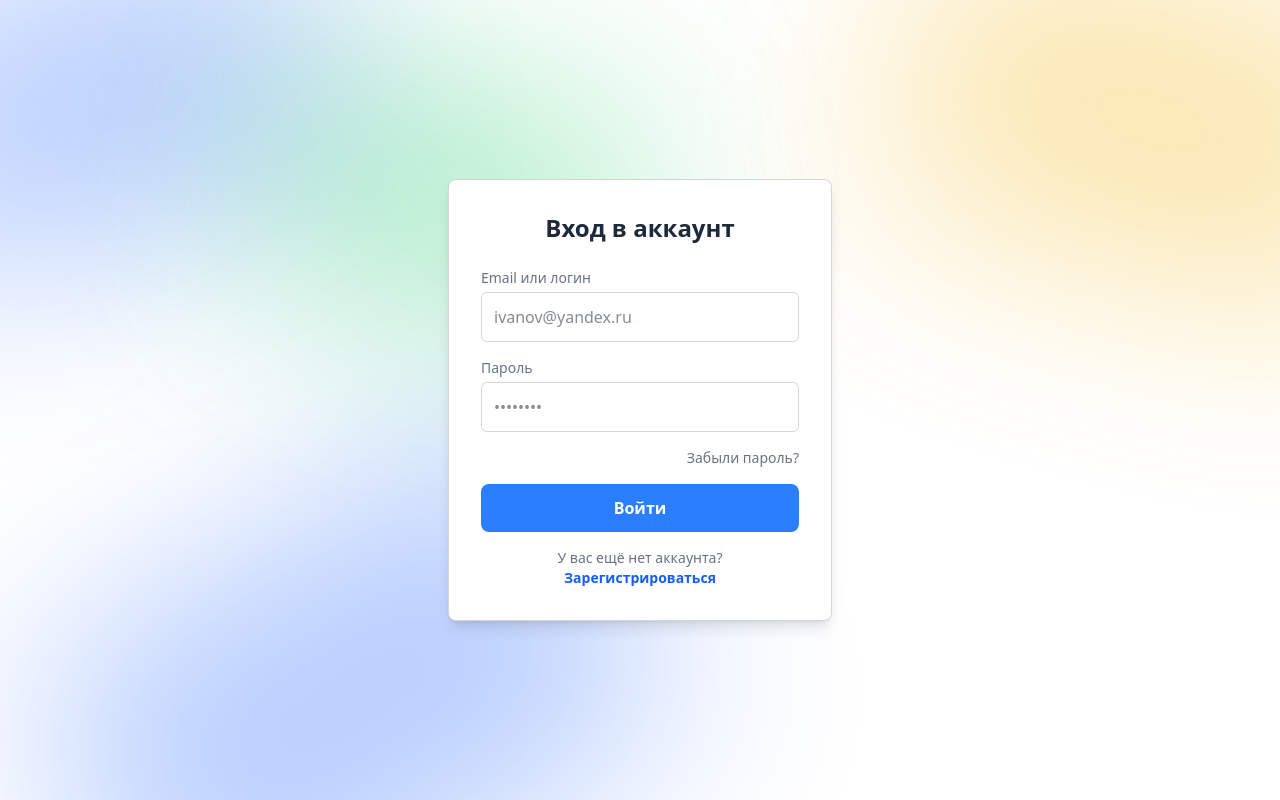
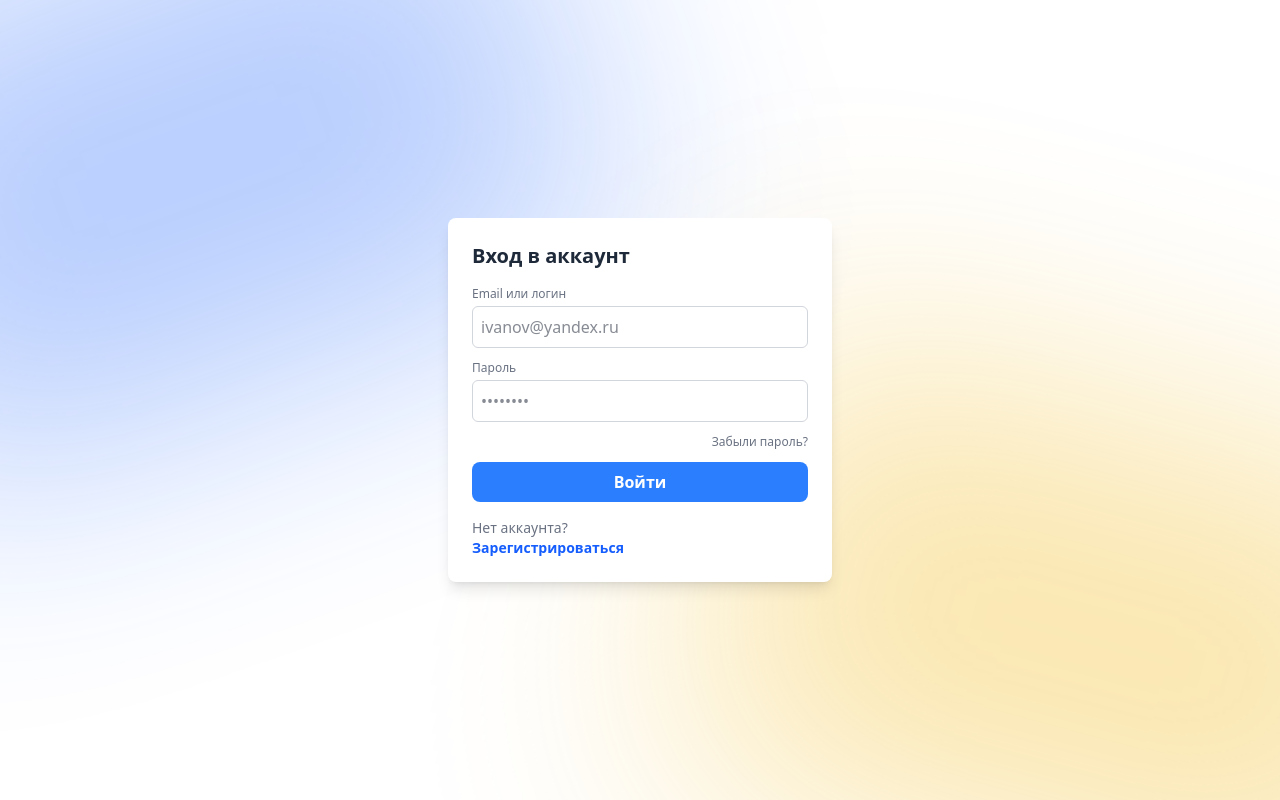
Before and after one commit to Laiyoshi/food-delivery-app, a Next.js app: page /login in a window 1280 px wide. Built offline with nearby package versions, Linux system fonts and the light colour scheme.

Commit message:
fix some issues

```diff
--- a/src/app/components/login/Login.tsx
+++ b/src/app/components/login/Login.tsx
@@ -4,51 +4,56 @@ import Link from "next/link";
 
 const LoginPage = () => {
   return (
-    <div className="relative flex min-h-screen items-center justify-center bg-white overflow-hidden">
-      <div className="absolute w-[35vw] h-[35vh] bg-blue-600 opacity-30 blur-[8vw] top-[-5vh] left-[-10vw] rotate-[-20deg]" />
-      <div className="absolute w-[40vw] h-[40vh] bg-yellow-500 opacity-30 blur-[8vw] top-[-5vh] right-[-10vw] rotate-[15deg]" />
-      <div className="absolute w-[45vw] h-[45vh] bg-blue-600 opacity-30 blur-[8vw] bottom-[-10vh] left-[5vw] rotate-[-30deg]" />
-      <div className="absolute w-[30vw] h-[30vh] bg-green-500 opacity-30 blur-[8vw] top-[10vh] left-[20vw] rotate-[10deg]" />
+    <div className="relative flex min-h-screen items-center justify-center bg-white overflow-hidden px-4 sm:px-0">
+      <div className="absolute w-[35vw] h-[35vh] sm:w-[60vw] sm:h-[60vh] bg-blue-600 opacity-30 blur-[8vw] sm:blur-[10vw] top-[-5vh] sm:top-[-10vh] left-[-10vw] sm:left-[-15vw] rotate-[-20deg]" />
+      <div className="absolute w-[40vw] h-[40vh] sm:w-[60vw] sm:h-[60vh] bg-yellow-500 opacity-30 blur-[8vw] sm:blur-[10vw] bottom-[-10vh] sm:bottom-[-10vh] right-[-10vw] sm:right-[-15vw] rotate-[15deg]" />
 
-      <div className="relative w-[30vw] min-w-[320px] max-w-[400px] bg-white p-6 md:p-8 shadow-lg rounded-lg border border-gray-300">
-        <h2 className="text-2xl font-bold text-gray-800 text-center">Вход в аккаунт</h2>
+      <div className="relative w-full max-w-[375px] sm:w-[30vw] sm:min-w-[320px] sm:max-w-[400px] bg-transparent sm:bg-white p-0 sm:p-6 sm:shadow-lg rounded-none sm:rounded-lg border-none sm:border border-gray-300">
 
-        <form className="mt-6">
-          <div className="mb-4">
-            <label className="block text-gray-500 text-sm mb-1">Email или логин</label>
+        <h2 className="text-2xl sm:text-xl font-bold text-gray-800 text-left">Вход в аккаунт</h2>
+
+        <form className="mt-6 sm:mt-4">
+          <div className="mb-4 sm:mb-3">
+            <label className="block text-gray-500 text-sm sm:text-xs mb-1">Email или логин</label>
             <input
               type="email"
               placeholder="ivanov@yandex.ru"
-              className="w-full border border-gray-300 p-3 rounded-md text-gray-900 focus:ring-2 focus:ring-blue-500 focus:outline-none"
+              className="w-full border border-gray-300 p-3 sm:p-2 rounded-md text-gray-900 focus:ring-2 focus:ring-blue-500 focus:outline-none"
             />
           </div>
 
-          <div className="mb-4">
-            <label className="block text-gray-500 text-sm mb-1">Пароль</label>
+          <div className="mb-4 sm:mb-3">
+            <label className="block text-gray-500 text-sm sm:text-xs mb-1">Пароль</label>
             <input
               type="password"
               placeholder="••••••••"
-              className="w-full border border-gray-300 p-3 rounded-md text-gray-900 focus:ring-2 focus:ring-blue-500 focus:outline-none"
+              className="w-full border border-gray-300 p-3 sm:p-2 rounded-md text-gray-900 focus:ring-2 focus:ring-blue-500 focus:outline-none"
             />
           </div>
 
-          <div className="text-right text-sm mb-4">
+          <div className="text-right text-sm sm:text-xs mb-4 sm:mb-3">
             <Link href="/" className="text-gray-500 hover:underline">Забыли пароль?</Link>
           </div>
 
           <button
             type="submit"
-            className="w-full bg-blue-500 text-white py-3 rounded-lg font-semibold hover:bg-blue-600 transition"
+            className="w-full bg-blue-500 text-white py-3 sm:py-2 rounded-lg font-semibold hover:bg-blue-600 transition"
           >
             Войти
           </button>
         </form>
 
-        <p className="mt-4 text-sm text-gray-500 text-center">
-          У вас ещё нет аккаунта?{" "}
+        <div className="hidden sm:flex flex-col mt-4 text-sm text-gray-500 text-left">
+          <span>Нет аккаунта?</span>
           <Link href="/" className="text-blue-600 font-semibold hover:underline">Зарегистрироваться</Link>
-        </p>
+        </div>
       </div>
+
+      <div className="absolute bottom-6 left-6 text-sm sm:hidden text-gray-500 text-left">
+        <span className="block">Нет аккаунта?</span>
+        <Link href="/" className="text-blue-600 font-semibold hover:underline block">Зарегистрироваться</Link>
+      </div>
+
     </div>
   );
 };
--- /dev/null
+++ b/src/app/components/registration/Registration.tsx
@@ -0,0 +1,103 @@
+"use client";
+
+import Link from "next/link";
+import Image from "next/image";
+
+const LoginPage = () => {
+  return (
+    <div className="relative flex min-h-screen items-center justify-center bg-white overflow-hidden px-4 sm:px-0">
+
+      {/* 📌 Фоновые вектора (адаптация для Mobile & Desktop) */}
+      <div className="absolute inset-0 w-full h-full overflow-hidden">
+        <Image
+          src="/../../../../../public/images/background/vector1.png"
+          alt="Background vector 1"
+          className="absolute w-[35vw] sm:w-[20vw] h-auto bottom-[-10%] sm:bottom-[5%] left-[-10%] sm:left-[5%] rotate-0 sm:rotate-[-45deg]"
+          layout="intrinsic"
+          width={533}
+          height={885}
+        />
+        <Image
+          src="/../../../../../public/images/background/vector2.png"
+          alt="Background vector 2"
+          className="absolute w-[30vw] sm:w-[25vw] h-auto top-[70%] sm:top-[15%] right-[-15%] sm:right-[5%] rotate-0 sm:rotate-[-135deg]"
+          layout="intrinsic"
+          width={394}
+          height={654}
+        />
+        <Image
+          src="/../../../../../public/images/background/vector3.png"
+          alt="Background vector 3"
+          className="absolute w-[45vw] sm:w-[30vw] h-auto top-[-10%] sm:top-[-5%] left-[20%] sm:left-[40%] rotate-0 sm:rotate-[105deg]"
+          layout="intrinsic"
+          width={596}
+          height={647}
+        />
+        <Image
+          src="/../../../../../public/images/background/vector4.png"
+          alt="Background vector 4"
+          className="absolute w-[50vw] sm:w-[35vw] h-auto bottom-[10%] sm:bottom-[5%] right-[20%] sm:right-[35%] rotate-0 sm:rotate-[-75deg]"
+          layout="intrinsic"
+          width={634}
+          height={528}
+        />
+      </div>
+
+      {/* 📌 Форма авторизации */}
+      <div className="relative w-full max-w-[375px] sm:w-[30vw] sm:min-w-[320px] sm:max-w-[400px] bg-transparent sm:bg-white p-0 sm:p-10 sm:shadow-lg rounded-none sm:rounded-lg border-none sm:border border-gray-300">
+
+        {/* Заголовок слева */}
+        <h2 className="text-2xl sm:text-xl font-bold text-gray-800 text-left mb-6 sm:mb-8">
+          Вход в аккаунт
+        </h2>
+
+        <form className="space-y-4 sm:space-y-6">
+          <div className="space-y-2">
+            <label className="block text-gray-500 text-sm sm:text-xs">Email или логин</label>
+            <input
+              type="email"
+              placeholder="ivanov@yandex.ru"
+              className="w-full border border-gray-300 p-3 sm:p-2 rounded-md text-gray-900 focus:ring-2 focus:ring-blue-500 focus:outline-none"
+            />
+          </div>
+
+          <div className="space-y-2">
+            <label className="block text-gray-500 text-sm sm:text-xs">Пароль</label>
+            <input
+              type="password"
+              placeholder="••••••••"
+              className="w-full border border-gray-300 p-3 sm:p-2 rounded-md text-gray-900 focus:ring-2 focus:ring-blue-500 focus:outline-none"
+            />
+          </div>
+
+          {/* 📌 "Забыли пароль?" справа */}
+          <div className="text-right text-sm sm:text-xs">
+            <Link href="/" className="text-gray-500 hover:underline">Забыли пароль?</Link>
+          </div>
+
+          <button
+            type="submit"
+            className="w-full bg-blue-500 text-white py-3 sm:py-2 rounded-lg font-semibold hover:bg-blue-600 transition"
+          >
+            Войти
+          </button>
+        </form>
+
+        {/* 📌 "Нет аккаунта?" на отдельных строках (только в десктопе) */}
+        <div className="hidden sm:flex flex-col mt-6 sm:mt-8 text-sm text-gray-500 text-left">
+          <span>Нет аккаунта?</span>
+          <Link href="/" className="text-blue-600 font-semibold hover:underline">Зарегистрироваться</Link>
+        </div>
+      </div>
+
+      {/* 📌 "Нет аккаунта?" внизу слева (только в мобильной версии) */}
+      <div className="absolute bottom-6 left-6 text-sm sm:hidden text-gray-500 text-left">
+        <span className="block">Нет аккаунта?</span>
+        <Link href="/" className="text-blue-600 font-semibold hover:underline block">Зарегистрироваться</Link>
+      </div>
+
+    </div>
+  );
+};
+
+export default LoginPage;
```
